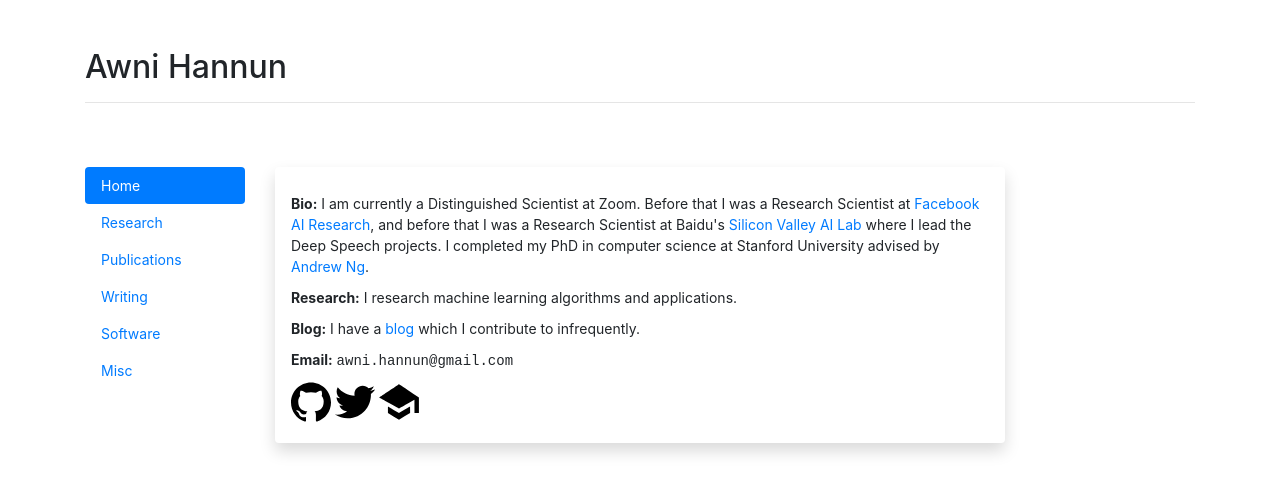
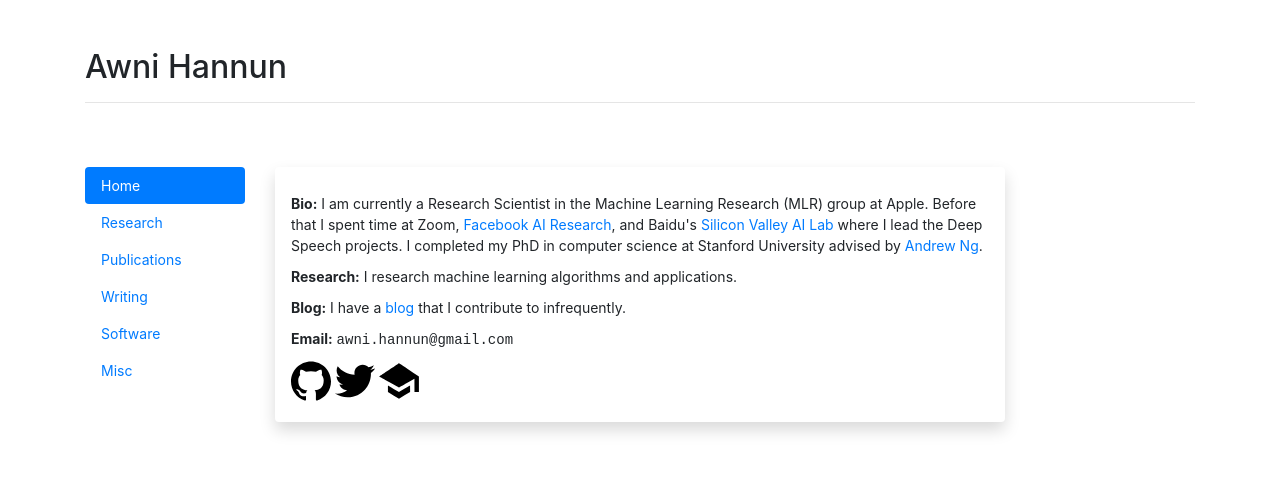
Before and after one commit to awni/academic_website, a plain HTML site: page index.html in a window 1280 px wide. Drawn offline with nearby package versions, Linux system fonts and the light colour scheme.

Commit message:
site updates

```diff
--- a/index.html
+++ b/index.html
@@ -46,20 +46,19 @@
             <div id="infolist">
               <ul>
                 <li>
-                  <strong>Bio:</strong> I am currently a Distinguished
-                  Scientist at Zoom.  Before that I was a Research Scientist at
+                  <strong>Bio:</strong> I am currently a Research Scientist in the
+                  Machine Learning Research (MLR) group at Apple. Before that I spent time at Zoom,
                   <a href="https://ai.facebook.com/people/awni-hannun/">Facebook AI Research</a>,
-                  and before that I was a Research Scientist at Baidu's
-                  <a href="https://svail.github.io/">Silicon Valley AI Lab</a>
-                  where I lead the Deep Speech projects.  I completed my PhD in
-                  computer science at Stanford University advised by
-                  <a href="http://www.andrewng.org/">Andrew Ng</a>.
+                  and Baidu's <a href="https://svail.github.io/">Silicon Valley AI Lab</a> where
+                  I lead the Deep Speech projects. I completed my PhD in computer science at
+                  Stanford University advised by <a href="http://www.andrewng.org/">Andrew Ng</a>.
                 </li>
                 <li>
                   <strong>Research:</strong> I research machine learning algorithms and applications.
                 </li>
                 <li>
-                  <strong>Blog:</strong> I have a <a href="https://awni.github.io/">blog</a> which I contribute to infrequently.
+                  <strong>Blog:</strong> I have a <a href="https://awni.github.io/">blog</a> that
+                  I contribute to infrequently.
                 </li>
                 <li>
                   <strong>Email:</strong>
```
Also changed, not shown: research.html (+1 -1 lines), 2 other files.
